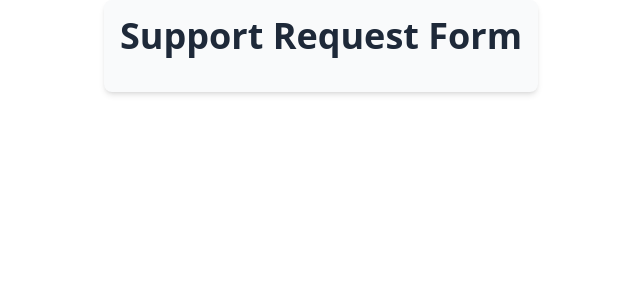
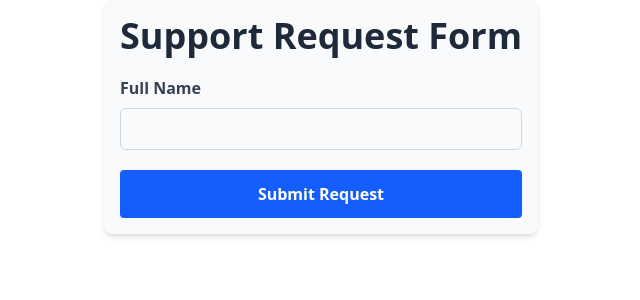
Before and after one commit to thientannguyen/support-request-form, a React (Vite) app: page / in a window 1280 px wide. Shown: the top 300 px of the page, without its empty margins (319-959 px from the left). Built offline with nearby package versions, Linux system fonts and the light colour scheme.

Commit message:
feat: add SupportRequestFormData interface for form data structure and Full name input

```diff
--- a/src/App.tsx
+++ b/src/App.tsx
@@ -2,7 +2,7 @@ import RequestFormPage from "./pages/RequestFormPage";
 
 function App() {
   return (
-    <div className="font-sans text-[#1E1E2E]">
+    <div className="font-sans text-gray-900">
       <RequestFormPage />
     </div>
   );
--- a/src/components/SupportRequestForm.tsx
+++ b/src/components/SupportRequestForm.tsx
@@ -1,9 +1,61 @@
+import { zodResolver } from "@hookform/resolvers/zod";
+import { useForm } from "react-hook-form";
+import supportFormSchema from "../utils/schema";
+import type { SupportRequestFormData } from "../models";
+
 const SupportRequestForm = () => {
+  const {
+    register,
+    handleSubmit,
+    formState: { errors },
+  } = useForm({
+    resolver: zodResolver(supportFormSchema),
+    defaultValues: {
+      fullName: "",
+      email: "",
+      issueType: "",
+      tags: [],
+      stepsToReproduce: [{ step: "" }],
+    },
+  });
+
+  const onSubmit = (data: SupportRequestFormData) => {
+    console.log(data);
+  };
+
   return (
     <div className="max-w-[600px] mx-auto p-5 sm:p-4 bg-gray-50 rounded-lg shadow-md">
       <div className="text-center mb-5 text-gray-800 text-4xl font-bold">
         Support Request Form
       </div>
+      <form onSubmit={handleSubmit(onSubmit)}>
+        <div className="mb-5">
+          <label
+            htmlFor="fullName"
+            className="block text-gray-700 font-semibold mb-2"
+          >
+            Full Name
+          </label>
+          <input
+            id="fullName"
+            type="text"
+            {...register("fullName")}
+            className="w-full px-3 py-2 border border-gray-300 rounded-md focus:outline-none focus:ring-2 focus:ring-black-500"
+          />
+          {errors.fullName && (
+            <p className="text-red-500 text-sm mt-1">
+              {errors.fullName.message}
+            </p>
+          )}
+        </div>
+
+        <button
+          type="submit"
+          className="w-full px-3 py-3 bg-blue-600 text-white rounded text-base font-semibold cursor-pointer transition-colors duration-300 hover:bg-blue-700"
+        >
+          Submit Request
+        </button>
+      </form>
     </div>
   );
 };
--- /dev/null
+++ b/src/models/index.ts
@@ -0,0 +1,9 @@
+export interface SupportRequestFormData {
+  fullName: string;
+  email: string;
+  issueType: string;
+  tags: string[];
+  stepsToReproduce: {
+    step: string;
+  }[];
+}
```
